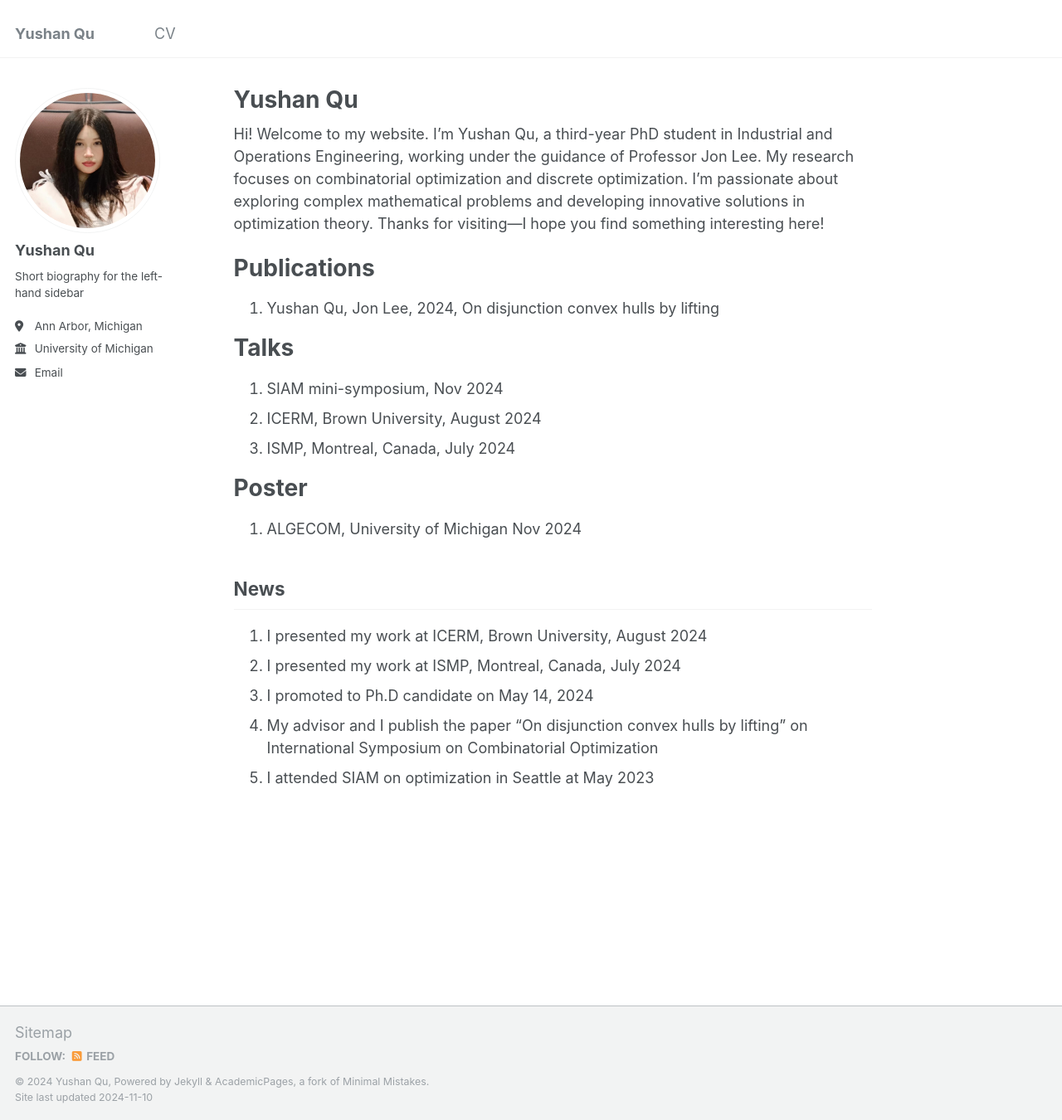
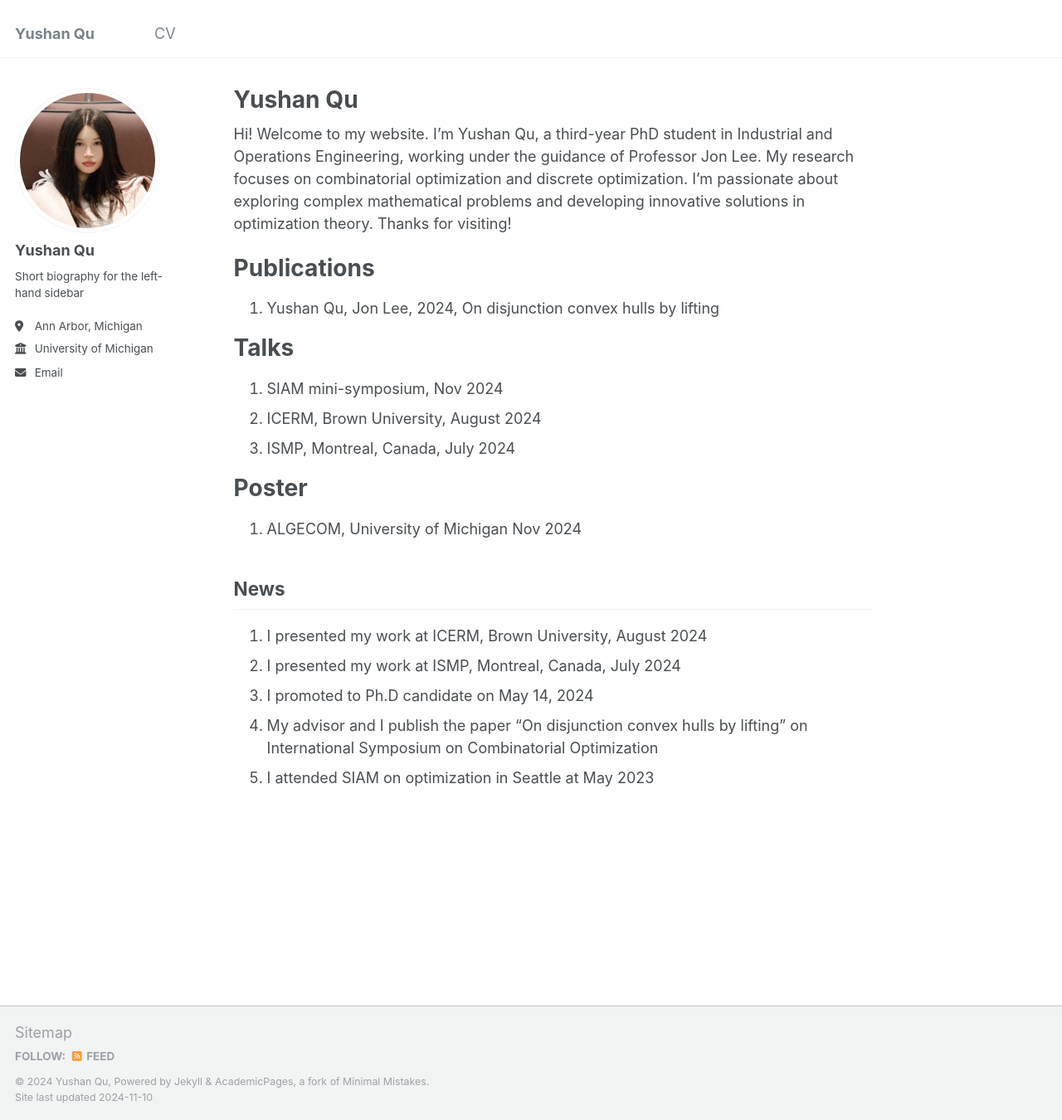
Before and after one commit to yushanqu/yushanqu.github.io, a Jekyll site: the page built from _pages/about.md, in a window 1280 px wide and 1350 px high. Shown: the whole window at 83% size. Built offline with Jekyll 4.4.1, drawn with Linux system fonts in a browser that asks for light colours.

Commit message:
Update about.md

```diff
--- a/_pages/about.md
+++ b/_pages/about.md
@@ -7,7 +7,7 @@ redirect_from:
   - /about.html
 ---
 
-Hi! Welcome to my website. I’m Yushan Qu, a third-year PhD student in Industrial and Operations Engineering, working under the guidance of Professor Jon Lee. My research focuses on combinatorial optimization and discrete optimization. I’m passionate about exploring complex mathematical problems and developing innovative solutions in optimization theory. Thanks for visiting—I hope you find something interesting here!
+Hi! Welcome to my website. I’m Yushan Qu, a third-year PhD student in Industrial and Operations Engineering, working under the guidance of Professor Jon Lee. My research focuses on combinatorial optimization and discrete optimization. I’m passionate about exploring complex mathematical problems and developing innovative solutions in optimization theory. Thanks for visiting!
 
 Publications
 ======
```
